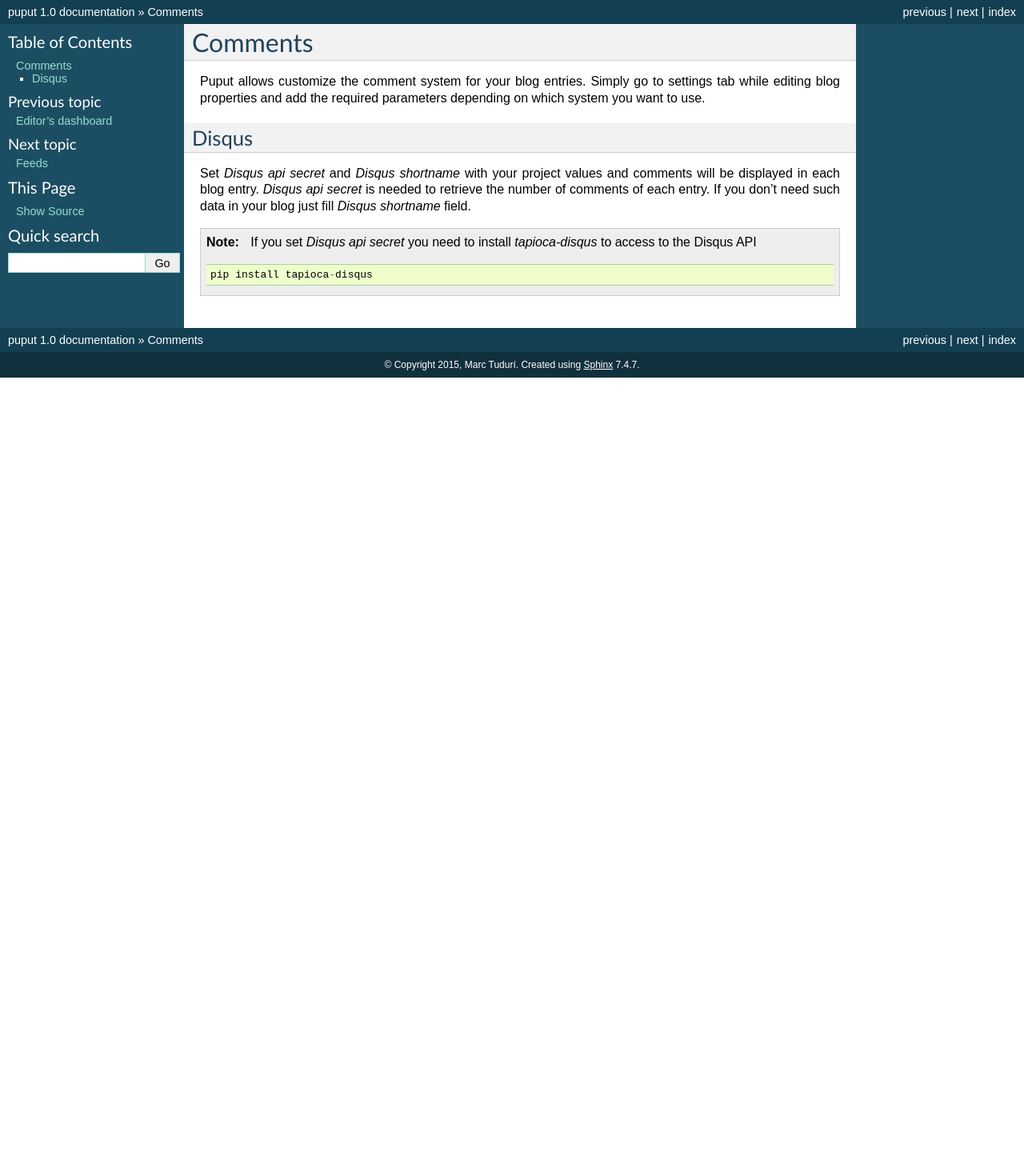
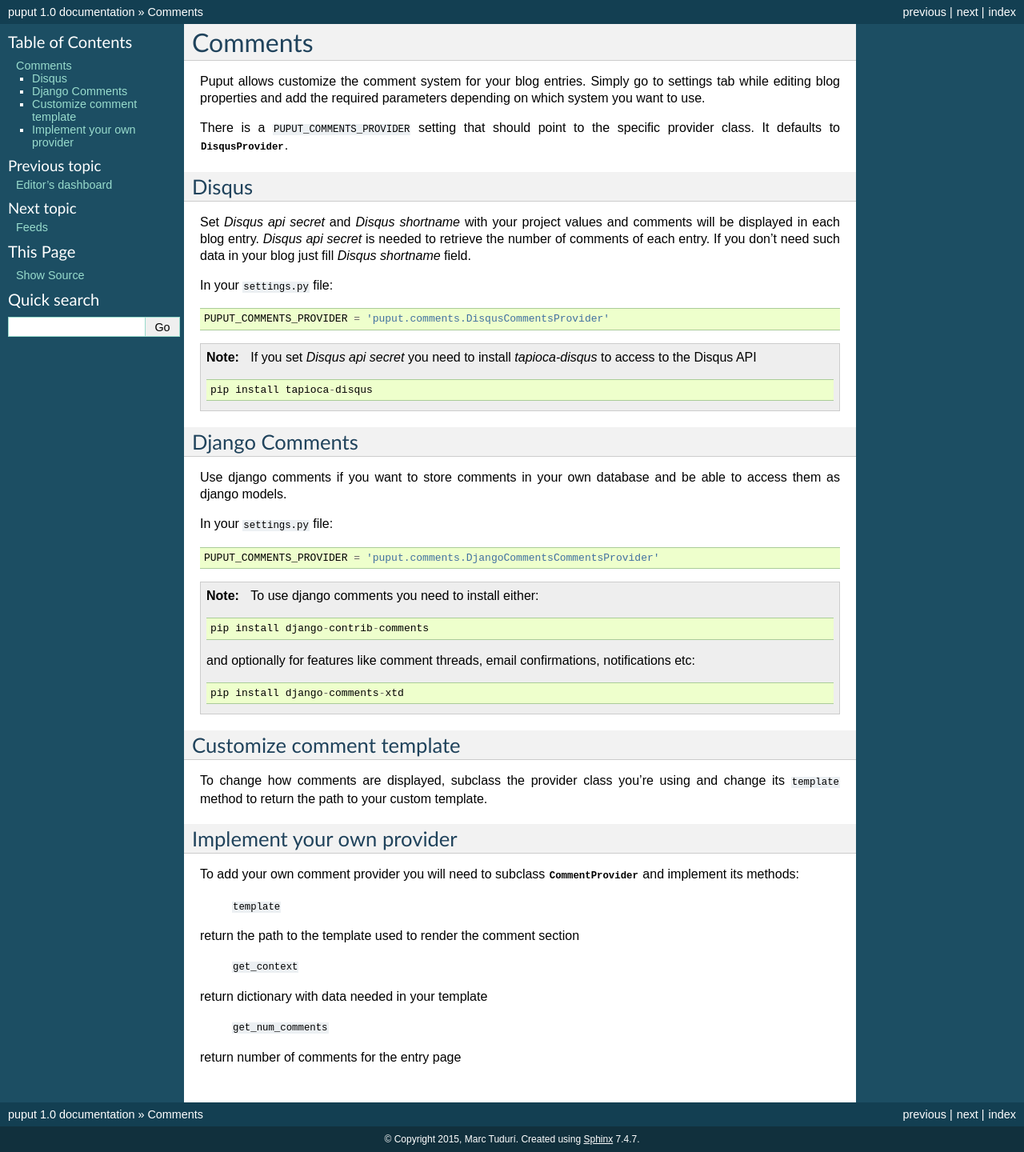
Before and after one commit to APSL/puput, a Sphinx documentation site: the page built from docs/comments.rst, in a window 1280 px wide. Shown: the whole page at 80% size. Built offline with Sphinx 7.4.7, drawn with Linux system fonts in a browser that asks for light colours; before the commit the page ends 900 px from its top, so only the background shows below that.

Commit message:
documentation for comment providers

```diff
--- a/docs/comments.rst
+++ b/docs/comments.rst
@@ -3,6 +3,8 @@
 
 Puput allows customize the comment system for your blog entries. Simply go to settings tab while editing blog properties
 and add the required parameters depending on which system you want to use.
+
+There is a :code:`PUPUT_COMMENTS_PROVIDER` setting that should point to the specific provider class. It defaults to :class:`DisqusProvider`.
 
 Disqus
 ------
@@ -10,8 +12,61 @@
 *Disqus api secret* is needed to retrieve the number of comments of each entry. If you don't need such data
 in your blog just fill *Disqus shortname* field.
 
+In your :file:`settings.py` file:
+
+.. code-block:: python
+
+    PUPUT_COMMENTS_PROVIDER = 'puput.comments.DisqusCommentsProvider'
+
+
 .. note::
 
     If you set *Disqus api secret* you need to install `tapioca-disqus` to access to the Disqus API ::
 
         pip install tapioca-disqus
+
+
+Django Comments
+---------------
+
+Use django comments if you want to store comments in your own database and be able to access them as django models.
+
+In your :file:`settings.py` file:
+
+.. code-block:: python
+
+    PUPUT_COMMENTS_PROVIDER = 'puput.comments.DjangoCommentsCommentsProvider'
+
+
+.. note::
+
+    To use django comments you need to install either::
+
+        pip install django-contrib-comments
+
+    and optionally for features like comment threads, email confirmations, notifications etc::
+
+        pip install django-comments-xtd
+
+Customize comment template
+--------------------------
+
+To change how comments are displayed, subclass the provider class you're using and change its :code:`template`
+method to return the path to your custom template.
+
+Implement your own provider
+---------------------------
+
+To add your own comment provider you will need to subclass :class:`CommentProvider` and implement its methods:
+
+  :code:`template`
+
+return the path to the template used to render the comment section
+
+ :code:`get_context`
+
+return dictionary with data needed in your template
+
+ :code:`get_num_comments`
+
+return number of comments for the entry page
```
Also changed, not shown: docs/settings.rst (+7 -0 lines).
